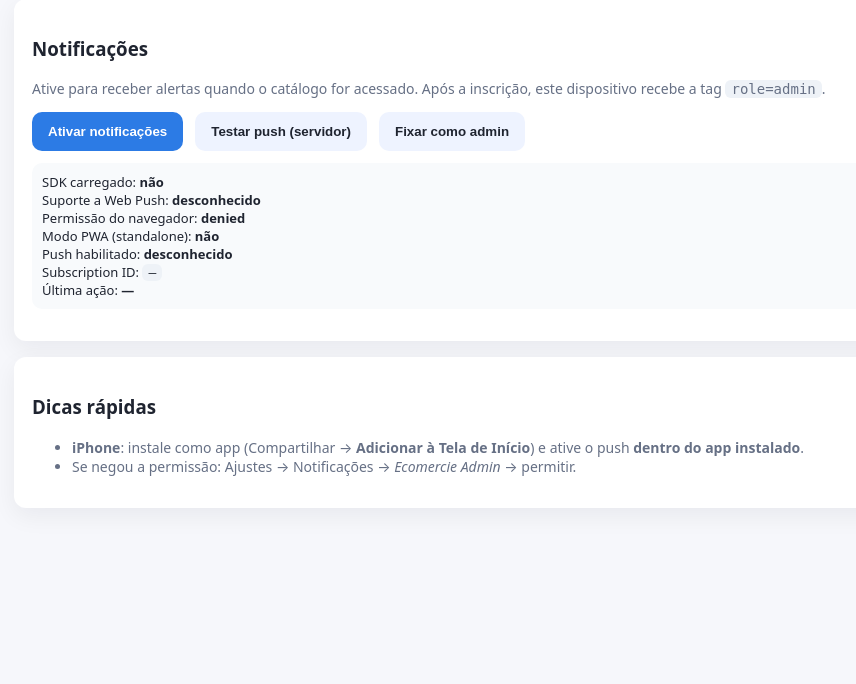
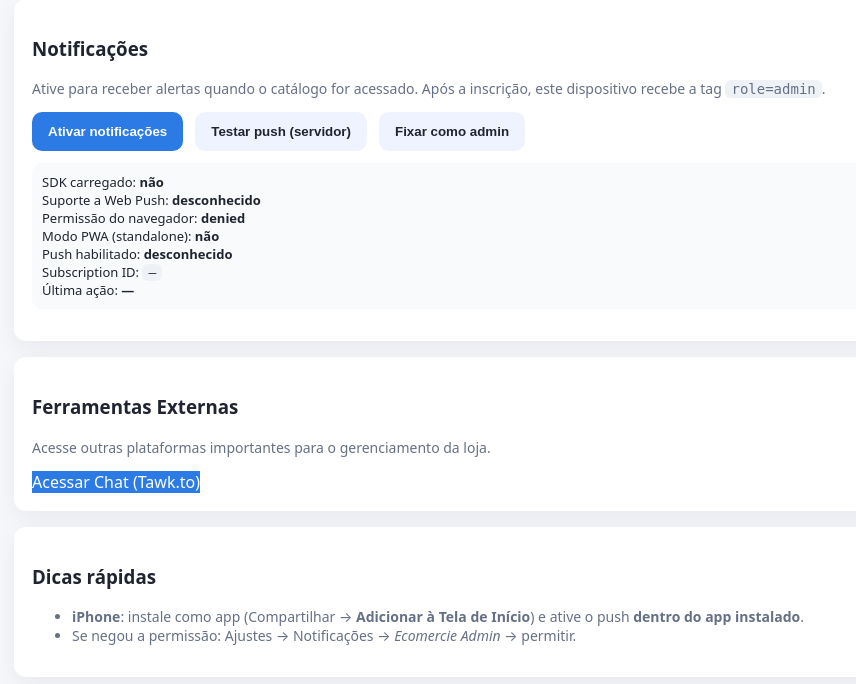
Before and after one commit to wiggers12/ecomercie, a Flask app: page /admin in a window 1280 px wide. Shown: the part 92-776 px from the top of the page, without its empty margins (166-1022 px from the left). Run offline with Flask 3, Linux system fonts and the light colour scheme; some libraries are stand-ins or nearby versions.

Commit message:
Update admin.html

```diff
--- a/templates/admin.html
+++ b/templates/admin.html
@@ -5,7 +5,6 @@
   <meta name="viewport" content="width=device-width, initial-scale=1" />
   <title>Ecomercie — Admin</title>
 
-  <!-- PWA -->
   <link rel="manifest" href="/static/manifest.json" />
   <meta name="theme-color" content="#0b1220" />
   <link rel="icon" href="/static/icon-192.png" type="image/png" />
@@ -19,7 +18,7 @@
     main { max-width:920px; margin:26px auto; padding:0 16px; }
     .card { background:#fff; border-radius:12px; box-shadow:0 8px 24px rgba(15,23,42,.06); padding:18px; margin-bottom:16px; }
     .row { display:flex; gap:12px; flex-wrap:wrap; }
-    button { border:0; border-radius:10px; padding:12px 16px; cursor:pointer; font-weight:600; }
+    button, .button-link { border:0; border-radius:10px; padding:12px 16px; cursor:pointer; font-weight:600; }
     .primary { background:#2c7be5; color:#fff; }
     .ghost { background:#eef3ff; color:#1f2430; }
     .danger { background:#ffeaea; color:#b42318; }
@@ -30,6 +29,10 @@
     .toast { position:fixed; left:50%; transform:translateX(-50%); bottom:22px; background:#111827; color:#fff; padding:12px 16px; border-radius:10px; box-shadow:0 8px 24px rgba(0,0,0,.25); display:none; z-index:9999;}
     .diag { font-size:13px; background:#f8fafc; border-radius:10px; padding:10px; }
     code { background:#eef2f7; padding:1px 6px; border-radius:6px; }
+
+    /* ADICIONADO: Garante que links com classe de botão não tenham sublinhado */
+    a.primary, a.ghost, a.danger { text-decoration: none; }
+
   </style>
 </head>
 <body>
@@ -46,8 +49,6 @@
         <button class="primary" onclick="ativarPush()">Ativar notificações</button>
         <button class="ghost"   onclick="testarPush()">Testar push (servidor)</button>
         <button class="ghost"   onclick="fixarAdmin()">Fixar como admin</button>
-        <!-- opcional: descomente se quiser -->
-        <!-- <button class="danger" onclick="reinstalarSW()">Reinstalar SW</button> -->
       </div>
 
       <div class="diag" style="margin-top:12px">
@@ -63,6 +64,16 @@
     </section>
 
     <section class="card">
+      <h3>Ferramentas Externas</h3>
+      <p class="muted">Acesse outras plataformas importantes para o gerenciamento da loja.</p>
+      <div class="row" style="margin-top:10px">
+        <a href="https://dashboard.tawk.to/" target="_blank" class="primary">
+          Acessar Chat (Tawk.to)
+        </a>
+      </div>
+    </section>
+
+    <section class="card">
       <h3>Dicas rápidas</h3>
       <ul class="muted">
         <li><b>iPhone</b>: instale como app (Compartilhar → <b>Adicionar à Tela de Início</b>) e ative o push <b>dentro do app instalado</b>.</li>
@@ -73,29 +84,24 @@
 
   <div id="toast" class="toast"></div>
 
-  <!-- SDK OneSignal -->
   <script src="https://cdn.onesignal.com/sdks/OneSignalSDK.js" async></script>
 
   <script>
+    // Todo o seu JavaScript original permanece aqui, sem alterações.
     // ==== UI helpers ====
     function toast(msg){const t=document.getElementById('toast');t.textContent=msg;t.style.display='block';clearTimeout(window.__t);window.__t=setTimeout(()=>t.style.display='none',3200);}
     function setBadge(on){const b=document.getElementById('status-badge');b.textContent=on?'Push ativo':'Push desativado';b.className='badge ' + (on?'ok':'off');}
     function setDiag(id,val){const el=document.getElementById(id); if(el) el.textContent=val;}
-
     const isiOS = /iPhone|iPad|iPod/i.test(navigator.userAgent);
     const isStandalone = ('standalone' in navigator) && navigator.standalone;
     setDiag('d_pwa', isStandalone ? 'sim' : 'não');
     setDiag('d_perm', (typeof Notification!=='undefined' ? Notification.permission : 'n/a'));
-
-    // Força tag manualmente (debug/garantia)
     async function fixarAdmin(){
       if (!window.OneSignal){ toast('SDK ainda carregando…'); return; }
       try { await OneSignal.sendTag('role','admin'); toast('🔒 Tag role=admin aplicada.'); }
       catch(e){ console.log(e); toast('⚠️ Falhou ao aplicar tag.'); }
     }
     window.fixarAdmin = fixarAdmin;
-
-    // Opcional: limpar SW antigo (iOS teimoso)
     async function reinstalarSW(){
       setDiag('d_last','clicou: Reinstalar SW');
       if ('serviceWorker' in navigator) {
@@ -105,36 +111,28 @@
       } else { toast('Este navegador não tem serviceWorker.'); }
     }
     window.reinstalarSW = reinstalarSW;
-
-    // Ativa push com sequência robusta (iOS PWA friendly)
     async function ativarPush(){
       setDiag('d_last','clicou: Ativar notificações');
       if (isiOS && !isStandalone) { toast('📲 No iPhone, instale como app (Tela de Início).'); return; }
       if (!window.OneSignal){ toast('⌛ SDK ainda carregando…'); return; }
-
       if (typeof Notification !== 'undefined' && Notification.permission === 'denied') {
         toast('⚠️ Permissão bloqueada no navegador/sistema. Ative nas configurações e tente de novo.');
         return;
       }
-
       try {
         const supported = await OneSignal.isPushNotificationsSupported?.();
         setDiag('d_support', supported === false ? 'não' : 'sim');
         if (supported === false) { toast('❌ Este ambiente não suporta Web Push.'); return; }
-
         const already = await OneSignal.isPushNotificationsEnabled();
         if (already){
           try { await OneSignal.sendTag('role','admin'); } catch(e){}
           setBadge(true); setDiag('d_enabled','sim'); toast('✅ Já está ativado (ADMIN).');
           return;
         }
-
-        // Sequência “forte”: SDK novo → fallback slidedown
         if (OneSignal.Notifications?.requestPermission) { await OneSignal.Notifications.requestPermission(); }
         if (OneSignal.User?.PushSubscription?.optIn) { try { await OneSignal.User.PushSubscription.optIn(); } catch(e){} }
         if (OneSignal.Slidedown?.promptPush) { await OneSignal.Slidedown.promptPush(); }
         else if (OneSignal.showSlidedownPrompt) { await OneSignal.showSlidedownPrompt(); }
-
         const enabledNow = await OneSignal.isPushNotificationsEnabled();
         setBadge(enabledNow); setDiag('d_enabled', enabledNow ? 'sim' : 'não');
         if (enabledNow) {
@@ -146,12 +144,9 @@
       } catch (e) {
         console.log(e); toast('❌ Erro ao solicitar permissão.');
       }
-
-      // Atualiza Subscription ID e permission
       await atualizarDebugIDs();
     }
     window.ativarPush = ativarPush;
-
     async function testarPush(){
       setDiag('d_last','clicou: Testar push');
       try {
@@ -163,34 +158,26 @@
       } catch { toast('❌ Erro ao chamar o servidor.'); }
     }
     window.testarPush = testarPush;
-
     async function atualizarDebugIDs(){
-      // Subscription ID (Player/User ID)
       try {
         let sid = OneSignal?.User?.PushSubscription?.id || null;
         if (!sid && OneSignal.getUserId) sid = await OneSignal.getUserId();
         if (sid) setDiag('d_sid', sid);
       } catch {}
-      // Permission
       setDiag('d_perm', (typeof Notification!=='undefined' ? Notification.permission : 'n/a'));
     }
-
-    // ==== Inicialização OneSignal ====
     window.OneSignal = window.OneSignal || [];
     OneSignal.push(async function () {
       setDiag('d_sdk','sim');
-
       OneSignal.init({
         appId: "2525d779-4ba0-490c-9ac7-b117167053f7",
         notifyButton: { enable: true, position: "bottom-right", prenotify: true, showCredit: false }
       });
-
       try {
         const supported = await OneSignal.isPushNotificationsSupported?.();
         setDiag('d_support', supported === false ? 'não' : 'sim');
         if (supported === false) toast('⚠️ Este navegador não suporta Web Push.');
       } catch {}
-
       try {
         const enabled = await OneSignal.isPushNotificationsEnabled();
         setBadge(enabled);
@@ -200,9 +187,7 @@
           : 'Clique em "Ativar notificações" para se inscrever.';
         if (enabled) { try { await OneSignal.sendTag('role','admin'); } catch(e){} }
       } catch {}
-
       await atualizarDebugIDs();
-
       OneSignal.on('subscriptionChange', async (ok) => {
         setBadge(ok); setDiag('d_enabled', ok ? 'sim' : 'não');
         if (ok) {
```
